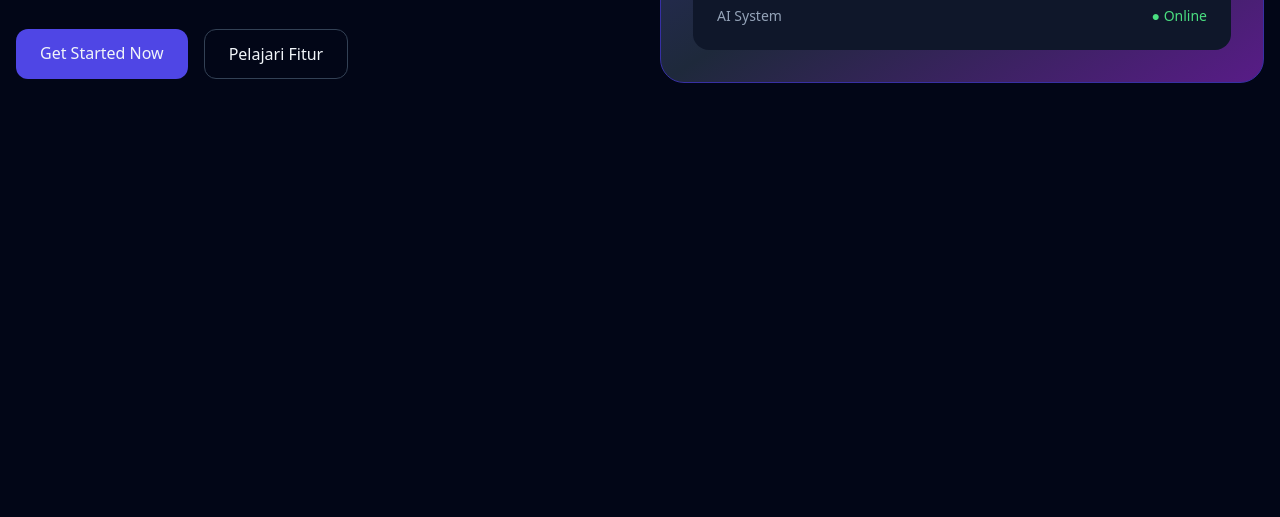
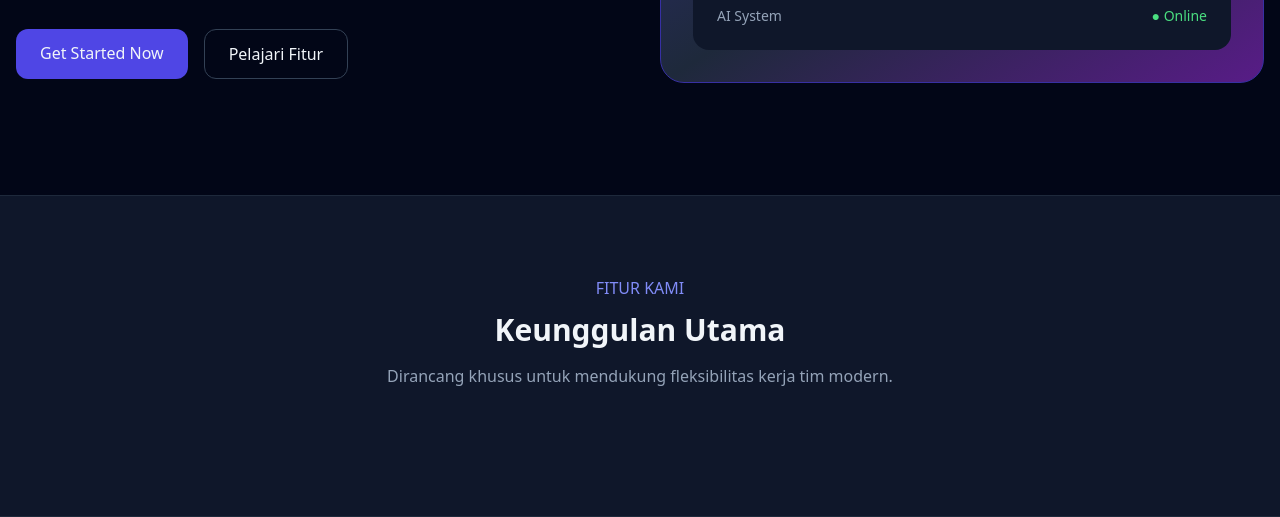
Before and after one commit to harits2501/Tugas-3.5-Harits-Muhdy-Khair-, a plain HTML site: page Index.html in a window 1280 px wide. Shown: the part 472-989 px from the top of the page. Before the commit the page ends 800 px from the top, so only its background shows below. Drawn offline with nearby package versions, Linux system fonts and the light colour scheme.

Commit message:
Menambahkan feature section

```diff
--- a/Index.html
+++ b/Index.html
@@ -249,6 +249,28 @@
         </div>
     </section>
 
+    <!-- 3. FEATURE SECTION -->
+    <section id="features" class="bg-slate-900 py-20 border-y border-slate-800">
+
+        <div class="max-w-7xl mx-auto px-4 sm:px-6 lg:px-8">
+
+            <!-- Judul -->
+            <div class="text-center mb-12">
+
+                <p class="text-indigo-400 font-medium mb-3">
+                    FITUR KAMI
+                </p>
+
+                <h2 class="text-3xl font-bold mb-4">
+                    Keunggulan Utama
+                </h2>
+
+                <p class="text-slate-400 max-w-2xl mx-auto">
+                    Dirancang khusus untuk mendukung fleksibilitas kerja tim modern.
+                </p>
+
+            </div>
+
 
 </body>
 </html>
```
